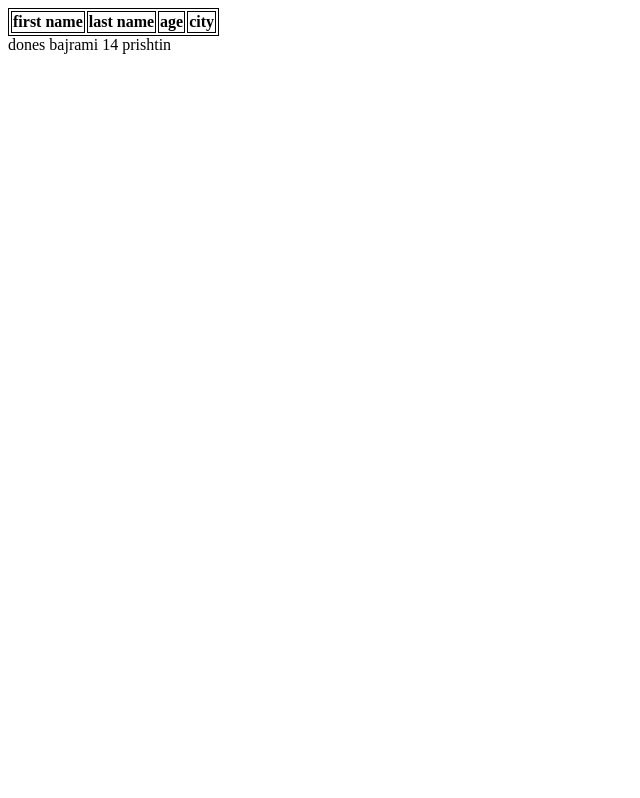
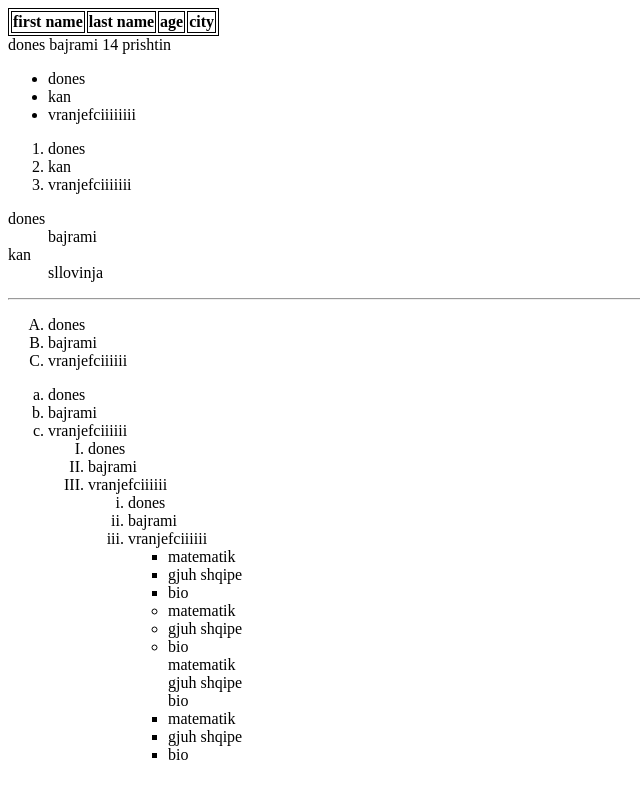
Before and after one commit to donesbajrami360-hash/gr.19.30A, a plain HTML site: page lesson 4/lesson 5/index.html in a window 1280 px wide. Shown: the whole page, without its empty margins (0-640 px from the left). Drawn offline with Linux system fonts and the light colour scheme.

Commit message:
........

```diff
--- a/lesson 4/lesson 5/index.html
+++ b/lesson 4/lesson 5/index.html
@@ -29,3 +29,109 @@
     </tr>
 </body>
 </html>
+
+<!DOCTYPE html>
+<html lang="en">
+<head>
+    <meta charset="UTF-8">
+    <meta name="viewport" content="width=\, initial-scale=1.0">
+    <title>lesson 5</title>
+</head>
+<body>
+    <ul>
+        <li>dones</li>
+         <li>kan</li>
+         <li>vranjefciiiiiiii</li>
+    </ul>
+
+    <ol>
+
+<li>dones</li>
+<li>kan</li>
+<li>vranjefciiiiiii</li>
+
+    </ol>
+
+<dl>
+<dt>dones</dt>
+<dd>bajrami</dd>
+
+<dt>kan</dt>
+<dd>sllovinja</dd>
+
+</dl>
+
+<hr>
+
+<ol type="A">
+ <li>dones</li>
+<li>bajrami</li>
+<li>vranjefciiiiii</li>
+
+
+</ol>
+
+
+
+<ol type="a">
+ <li>dones</li>
+<li>bajrami</li>
+<li>vranjefciiiiii</li>
+
+
+
+
+<ol type="I">
+ <li>dones</li>
+<li>bajrami</li>
+<li>vranjefciiiiii</li>
+
+
+
+
+<ol type="i">
+ <li>dones</li>
+<li>bajrami</li>
+<li>vranjefciiiiii</li>
+
+
+
+<ul type="squar">
+<li>matematik</li>
+<li>gjuh shqipe</li>
+<li>bio</li>
+
+
+</ul>
+
+
+
+<ul type="circle">
+<li>matematik</li>
+<li>gjuh shqipe</li>
+<li>bio</li>
+
+
+</ul>
+
+<ul type="none">
+<li>matematik</li>
+<li>gjuh shqipe</li>
+<li>bio</li>
+
+
+</ul>
+
+<ul>
+<li>matematik</li>
+<li>gjuh shqipe</li>
+<li>bio</li>
+
+
+</ul>
+
+
+
+
+</body>
+</html>
```
